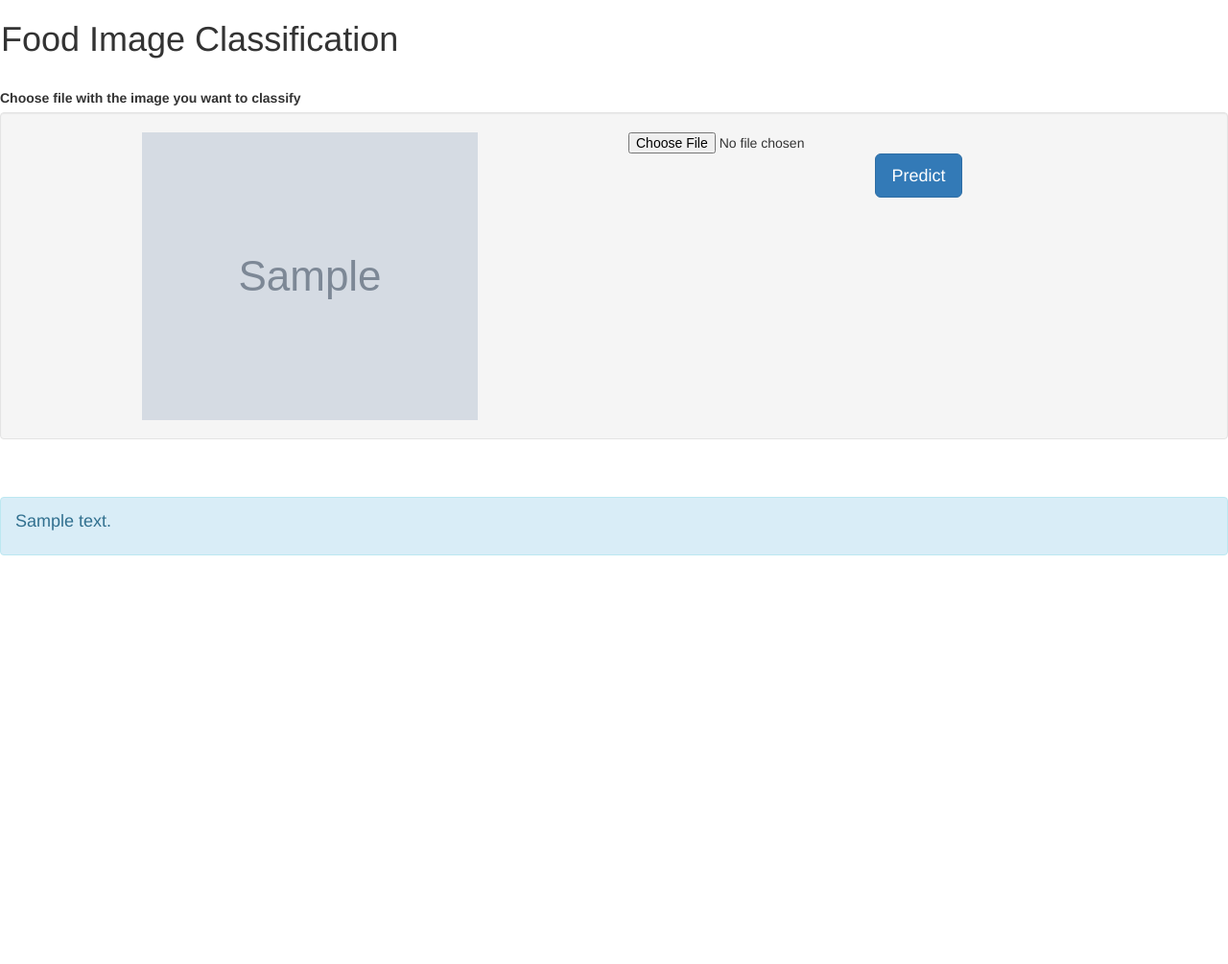
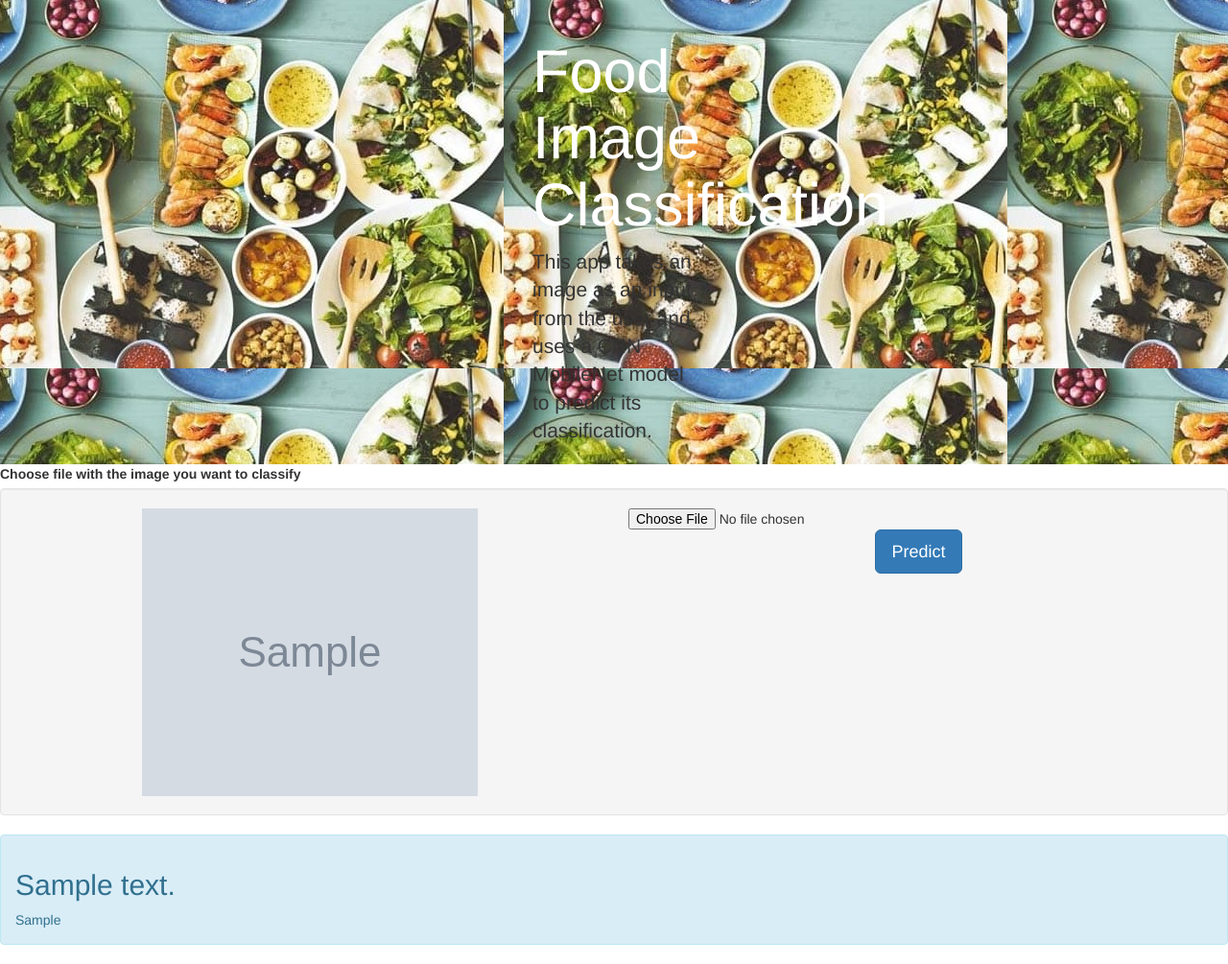
Before and after one commit to StephenKanaski/Food_Classification, a Flask app: template templates/index.html in a window 1280 px wide. Shown: the whole page at 96% size. Before the commit the page ends 579 px from the top, so only its background shows below. Run offline with Flask 2, Linux system fonts and the light colour scheme; the template is opened without the code that fills it: most values are stand-ins (such as "Sample title", 1, 10 or a date in 2020); grey boxes marked "Sample" are stand-in pictures; some libraries are stand-ins or nearby versions.

Commit message:
Update style

```diff
--- a/app.py
+++ b/app.py
@@ -52,7 +52,7 @@
           CATEGORY = json.load(json_file)
     output = CATEGORY[y_classes]
 
-    return render_template('index.html', prediction_text=output, prediction_img=img_url)
+    return render_template('index.html', prediction_text=output, prediction_img=img_url, prediction_narrative=" is the image classification as predicted by the model.")
 
 
 
--- a/templates/index.html
+++ b/templates/index.html
@@ -16,13 +16,13 @@
 </head>
 
 <body>
- <!-- <div class="jumbotron">
-  <h1 class="display-6">Food Image Classification</h1>
- </div>  -->
  <!-- Image and text -->
-<nav class="navbar navbar-dark bg-dark">
-  <h1 class="display-6">Food Image Classification</h1>
-</nav>
+ <div class="jumbotron jumbotron-fluid">
+  <div class="container">
+    <h1 class="display-4">Food Image Classification</h1>
+    <p class="lead">This app takes an image as an input from the user and uses a CNN MobileNet model to predict its classification.</p>
+  </div>
+</div>
  <!-- Main Input For Receiving Query to our ML -->
  <form action="{{ url_for('predict')}}" method="post" enctype="multipart/form-data">
      <label for="file">Choose file with the image you want to classify</label>
@@ -33,12 +33,16 @@
             <image class="userImage" id="profileImage" src="{{ prediction_img }}" alt="User Image" width="350" height="300"/>
           </div>
           <div class="col-md-6">
-            <input id="imageUpload" type="file"
+            <input id="imageUpload" type="file" class="form-control-file"
             name="file" accept="image/x-png,image/gif,image/jpeg" required="" value="{{
               request.form.filename }}" capture>
               <button type="submit" class="btn btn-primary btn-lg" value="submit">Predict</button>
           </div>
       </div>
+    </div>
+    <div class="alert alert-info" role="alert">
+      <h2 class="alert-heading">{{ prediction_text }}</h2>
+      <p class="mb-0">{{ prediction_narrative }}</p>
     </div>
 
   </form>
@@ -60,17 +64,6 @@
       fasterPreview( this );
   });
   </script>
-
-   <br>
-   <br>
-   <div class="alert alert-info" role="alert">
-      <h4 class="alert-heading">{{ prediction_text }}</h4>
-   </div>
-
-
-
- </div>
-
 </body>
 
 </html>
--- a/templates/style.css
+++ b/templates/style.css
@@ -2,7 +2,8 @@
   padding-top: 3rem;
   padding-bottom: 3rem;
   margin-bottom: 0;
-  background-color: #ffffff;
+  background-color: #272323;
+  background-image: url('static/images/default.jpg')
 }
 @media (min-width: 768px) {
   .jumbotron {
@@ -17,10 +18,11 @@
 
 .jumbotron h1 {
   font-weight: 300;
+  color: white;
 }
 
 .jumbotron .container {
-  max-width: 30rem;
+  max-width: 20rem;
 }
 
 #profileImage
```
Also changed, not shown: static/images/default.jpg. Lines whose indentation alone changed are shown as unchanged.
